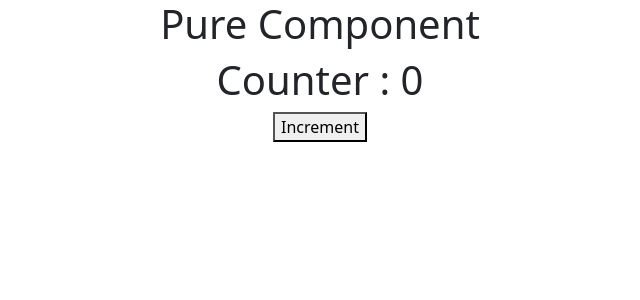
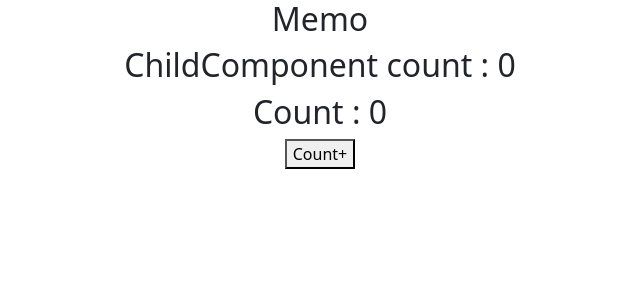
Before and after one commit to jigneshgit935/Learn_react_basic_to_advance, a React (Create React App) app: page / in a window 1280 px wide. Shown: the top 300 px of the page, without its empty margins (320-960 px from the left). Built offline with nearby package versions, Linux system fonts and the light colour scheme.

Commit message:
React - Memo

```diff
--- a/src/App.js
+++ b/src/App.js
@@ -1,36 +1,22 @@
-import React, { Component } from 'react';
+import React, { useState } from 'react';
 import './App.css';
-import CounterPureComponent from './CounterPureComponent';
-class App extends Component {
+import ChildComponent from './ChildComponent';
+const App = () => {
   // example 1
+  const [count, setCount] = useState(0);
 
-  constructor(props) {
-    super(props);
-    this.state = {
-      count: 0,
-    };
-  }
+  // examplw 1
+  console.log('parent rendered');
+  return (
+    <div className="App">
+      <h2>Memo</h2>
 
-  // example 1
-  handleIncrement = () => {
-    this.setState((prevState) => ({
-      count: prevState.count + 1,
-    }));
-  };
-  render() {
-    console.log('Parent Renedered!');
+      <ChildComponent count={count} />
 
-    return (
-      <div className="App">
-        <h1>Pure Component</h1>
-
-        <CounterPureComponent
-          count={this.state.count}
-          onIncrement={this.handleIncrement}
-        />
-      </div>
-    );
-  }
-}
+      <h2>Count : {count}</h2>
+      <button onClick={() => setCount(count + 1)}>Count+</button>
+    </div>
+  );
+};
 
 export default App;
--- /dev/null
+++ b/src/ChildComponent.js
@@ -0,0 +1,12 @@
+import React, { memo } from 'react';
+
+const ChildComponent = ({ count }) => {
+  console.log('child Component rendered');
+  return (
+    <div>
+      <h2>ChildComponent count : {count}</h2>
+    </div>
+  );
+};
+
+export default memo(ChildComponent);
--- a/src/CounterPureComponent.js
+++ /dev/null
@@ -1,13 +0,0 @@
-import React, { PureComponent } from 'react';
-
-export default class CounterPureComponent extends PureComponent {
-  render() {
-    console.log('Counter Pure Component Renedered!');
-    return (
-      <>
-        <h1>Counter : {this.props.count}</h1>
-        <button onClick={this.props.onIncrement}>Increment</button>
-      </>
-    );
-  }
-}
```
